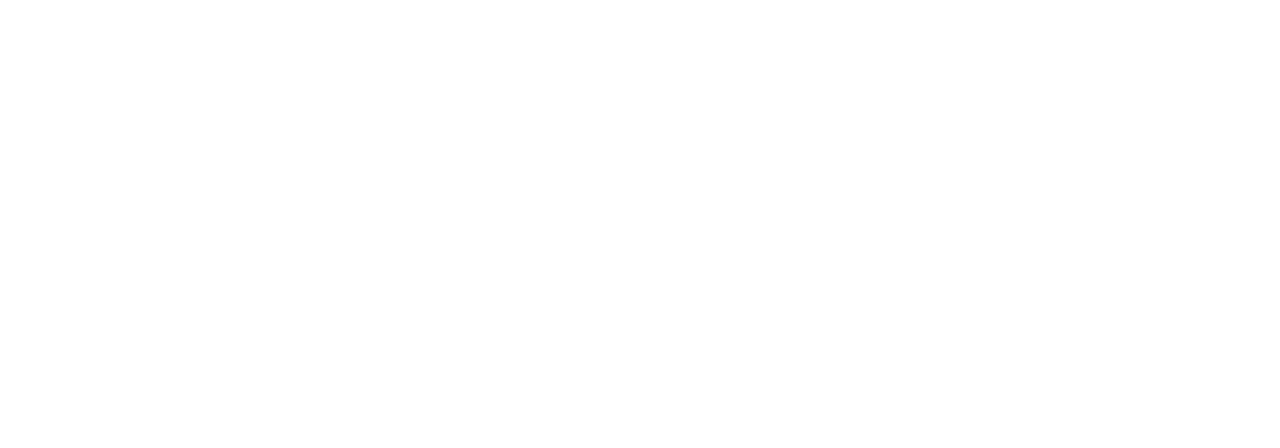
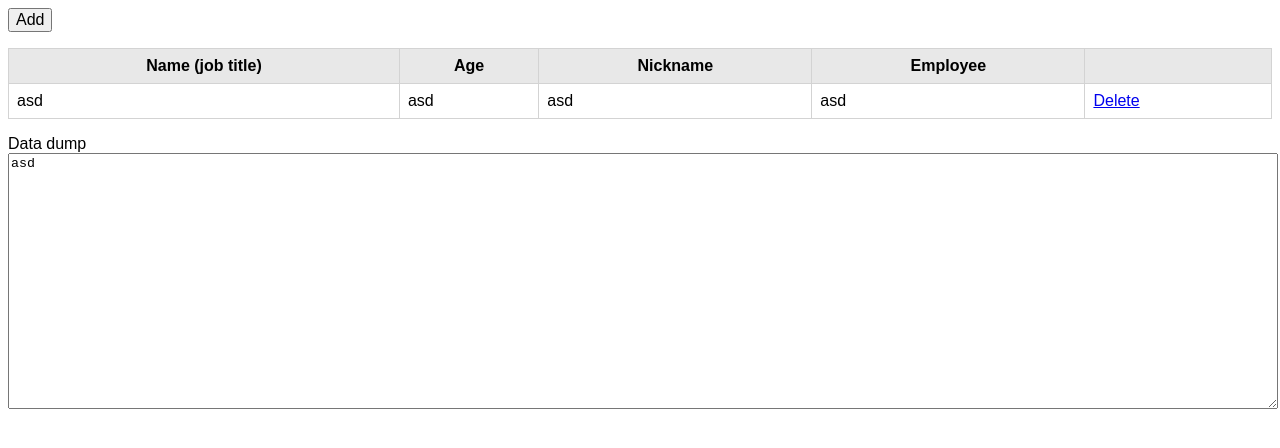
Before and after one commit to potocskaf/html-school, a website: page src/index.html in a window 1280 px wide. Drawn offline with nearby package versions, Linux system fonts and the light colour scheme; files that its build step writes are made by us from their sources.

Commit message:
basic layout

```diff
--- a/package.json
+++ b/package.json
@@ -21,6 +21,7 @@
   },
   "devDependencies": {
     "gulp": "^3.9.1",
-    "gulp-livereload": "^3.8.1"
+    "gulp-livereload": "^3.8.1",
+    "gulp-sass": "^3.1.0"
   }
 }
--- a/src/index.html
+++ b/src/index.html
@@ -3,9 +3,37 @@
 <head>
     <meta charset="UTF-8">
     <title>EU Edge Test</title>
+    <link rel="stylesheet" href="css/style.css"/>
     <script type="text/javascript" src="js/d3.min.js"></script>
 </head>
 <body>
-
+<div class="row">
+    <button id="btn-add">Add</button>
+</div>
+<div class="row">
+    <table id="table-persons">
+        <thead>
+        <th>Name (job title)</th>
+        <th>Age</th>
+        <th>Nickname</th>
+        <th>Employee</th>
+        <th></th>
+        </thead>
+        <tbody>
+        <tr>
+            <td>asd</td>
+            <td>asd</td>
+            <td>asd</td>
+            <td>asd</td>
+            <td><a href="#">Delete</a></td>
+        </tr>
+        </tbody>
+    </table>
+</div>
+<div class="row">
+    <label for="ta-data-dump">Data dump</label>
+    <textarea id="ta-data-dump">asd
+    </textarea>
+</div>
 </body>
 </html>
--- /dev/null
+++ b/src/sass/style.scss
@@ -0,0 +1,37 @@
+html {
+  font-family: sans-serif;
+  font-size: 100%;
+}
+
+table {
+  border-collapse: collapse;
+  width: 100%;
+  th {
+    background: #e8e8e8;
+  }
+  th, td {
+    padding: 0.5rem;
+    border: 1px solid lightgray;
+  }
+}
+
+button {
+  font-size: 1rem;
+}
+
+label {
+  display: block;
+}
+
+textarea {
+  width: 100%;
+  min-height: 250px;
+}
+
+.row {
+  margin-bottom: 1rem;
+}
+
+.text-right {
+  text-align: right;
+}
```
Also changed, not shown: gulpfile.js (+8 -6 lines).
